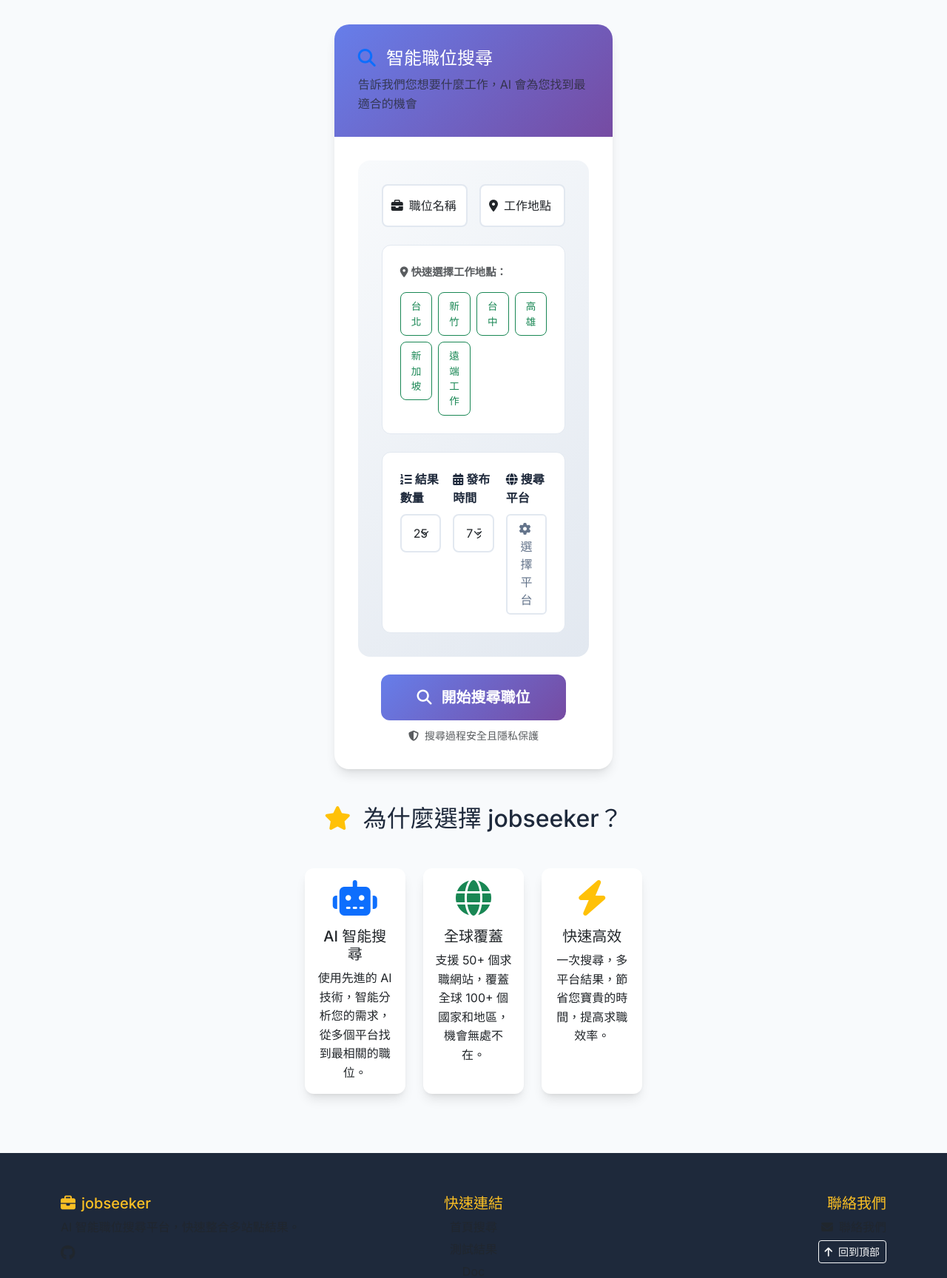
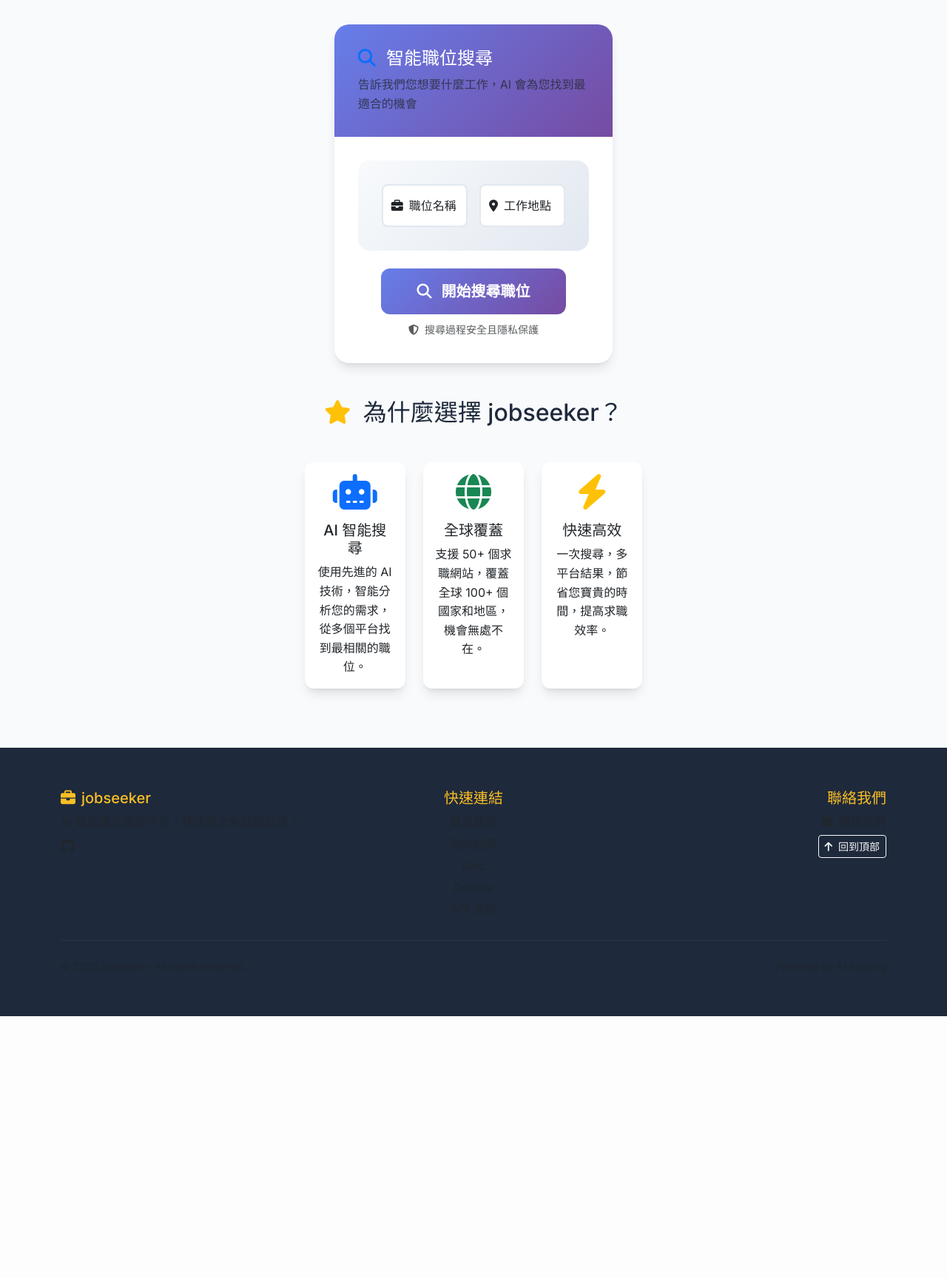
Before and after one commit to jason660519/jobseeker, a Flask app: page / in a window 1280 px wide. Shown: the part 822-2550 px from the top of the page at 74% size. After the commit the page ends 2196 px from the top, so only its background shows below. Run offline with Flask 3, Linux system fonts and the light colour scheme; some libraries are stand-ins or nearby versions.

Commit message:
feat: 進一步簡化智能職位搜尋區界面
- 移除結果數量選擇器（默認25個結果）
- 移除發布時間篩選器（默認不限時間）
- 移除搜尋平台選擇器（默認搜尋所有平台）
- 更新JavaScript代碼，設置合理的默認值
- 大幅簡化搜尋界面，提升用戶體驗
- 專注於核心搜尋功能：職位名稱和工作地點

```diff
--- a/web_app/templates/index.html
+++ b/web_app/templates/index.html
@@ -140,121 +140,7 @@ endblock %} {% block content %}
                 <!-- 搜尋關鍵字（隱藏，用於後端處理） -->
                 <input type="hidden" id="query" name="query" />
 
-                <!-- 快速選擇工作地點 -->
-                <div class="quick-locations mt-4">
-                  <div class="row g-2">
-                    <div class="col-12">
-                      <small class="text-muted mb-2 d-block">
-                        <i class="fas fa-map-marker-alt me-1"></i
-                        >快速選擇工作地點：
-                      </small>
-                    </div>
-                    <div class="col-md-3 col-6">
-                      <button
-                        type="button"
-                        class="btn btn-outline-success btn-sm w-100 quick-location-btn"
-                        data-location="台北"
-                      >
-                        台北
-                      </button>
-                    </div>
-                    <div class="col-md-3 col-6">
-                      <button
-                        type="button"
-                        class="btn btn-outline-success btn-sm w-100 quick-location-btn"
-                        data-location="新竹"
-                      >
-                        新竹
-                      </button>
-                    </div>
-                    <div class="col-md-3 col-6">
-                      <button
-                        type="button"
-                        class="btn btn-outline-success btn-sm w-100 quick-location-btn"
-                        data-location="台中"
-                      >
-                        台中
-                      </button>
-                    </div>
-                    <div class="col-md-3 col-6">
-                      <button
-                        type="button"
-                        class="btn btn-outline-success btn-sm w-100 quick-location-btn"
-                        data-location="高雄"
-                      >
-                        高雄
-                      </button>
-                    </div>
-                    <div class="col-md-3 col-6">
-                      <button
-                        type="button"
-                        class="btn btn-outline-success btn-sm w-100 quick-location-btn"
-                        data-location="新加坡"
-                      >
-                        新加坡
-                      </button>
-                    </div>
-                    <div class="col-md-3 col-6">
-                      <button
-                        type="button"
-                        class="btn btn-outline-success btn-sm w-100 quick-location-btn"
-                        data-location="遠端"
-                      >
-                        遠端工作
-                      </button>
-                    </div>
-                  </div>
-                </div>
 
-                <!-- 基本設定（直接顯示） -->
-                <div class="basic-settings mt-4">
-                  <div class="row g-3">
-                    <div class="col-md-4">
-                      <label class="form-label">
-                        <i class="fas fa-list-ol me-1"></i>結果數量
-                      </label>
-                      <select
-                        class="form-select"
-                        id="results_wanted"
-                        name="results_wanted"
-                      >
-                        <option value="10">10 個結果</option>
-                        <option value="25" selected>25 個結果</option>
-                        <option value="50">50 個結果</option>
-                        <option value="100">100 個結果</option>
-                      </select>
-                    </div>
-                    <div class="col-md-4">
-                      <label class="form-label">
-                        <i class="fas fa-calendar-alt me-1"></i>發布時間
-                      </label>
-                      <select
-                        class="form-select"
-                        id="hours_old"
-                        name="hours_old"
-                      >
-                        <option value="">不限時間</option>
-                        <option value="24">1 天內</option>
-                        <option value="72">3 天內</option>
-                        <option value="168" selected>7 天內</option>
-                        <option value="336">14 天內</option>
-                        <option value="720">30 天內</option>
-                      </select>
-                    </div>
-                    <div class="col-md-4">
-                      <label class="form-label">
-                        <i class="fas fa-globe me-1"></i>搜尋平台
-                      </label>
-                      <button
-                        type="button"
-                        class="btn btn-outline-secondary w-100"
-                        onclick="showSiteSelector()"
-                      >
-                        <i class="fas fa-cog me-1"></i>選擇平台
-                      </button>
-                    </div>
-                  </div>
-                </div>
               </div>
 
               <!-- 搜尋按鈕 -->
@@ -453,23 +339,9 @@ endblock %} {% block content %}
         } catch (e) {}
       })();
 
-      // 快速選擇地點按鈕功能
-      $(".quick-location-btn").on("click", function () {
-        const location = $(this).data("location");
-        $("#location").val(location);
-
-        // 更新視覺狀態
-        $(".quick-location-btn").removeClass("active");
-        $(this).addClass("active");
-
-        // 自動組合搜尋關鍵字
-        updateSearchQuery();
-      });
-
       // 監聽輸入框變化
       $("#jobTitle, #location").on("input", function () {
         updateSearchQuery();
-        $(".quick-location-btn").removeClass("active");
       });
 
       // 更新搜尋關鍵字
@@ -532,12 +404,9 @@ endblock %} {% block content %}
       function performSearch() {
         const formData = {
           query: $("#query").val().trim(),
-          results_wanted: parseInt($("#results_wanted").val()),
-          hours_old: $("#hours_old").val() || null,
-          selected_sites:
-            typeof selectedSites !== "undefined" && Array.isArray(selectedSites)
-              ? selectedSites.join(",")
-              : "",
+          results_wanted: 25, // 默認25個結果
+          hours_old: null, // 不限時間
+          selected_sites: "", // 搜尋所有平台
         };
         // 伺服器端分頁參數
         formData.page = 1;
```
